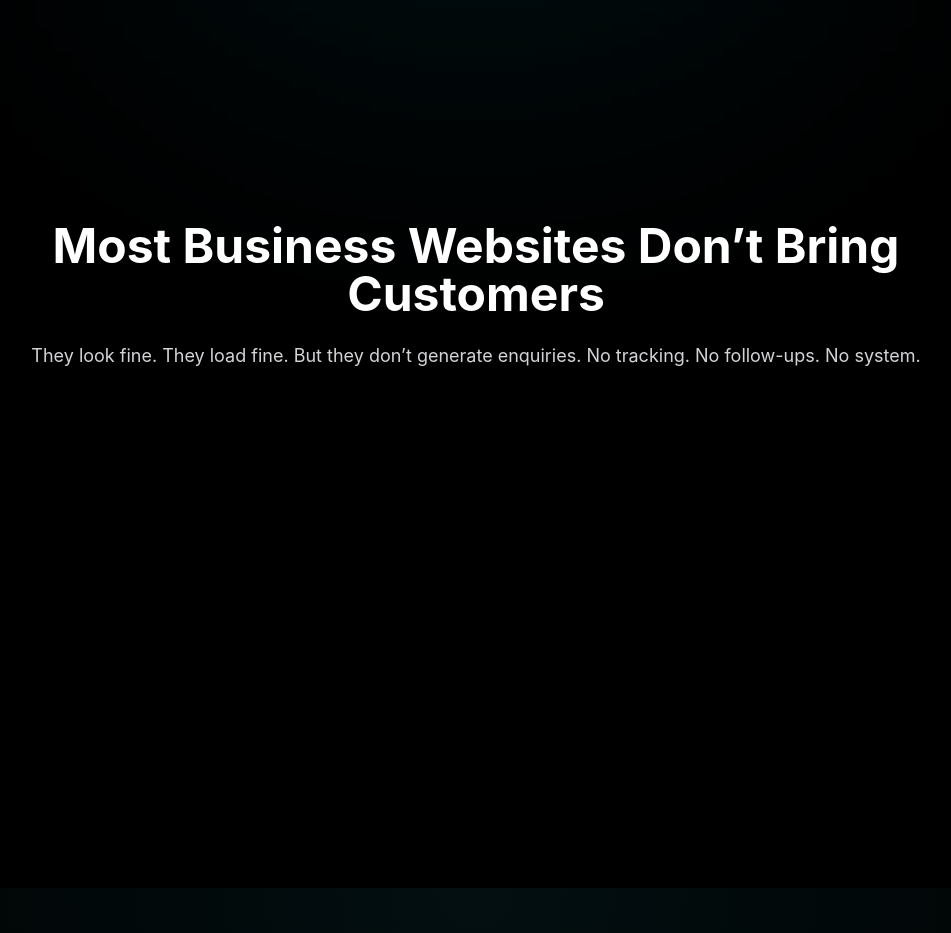
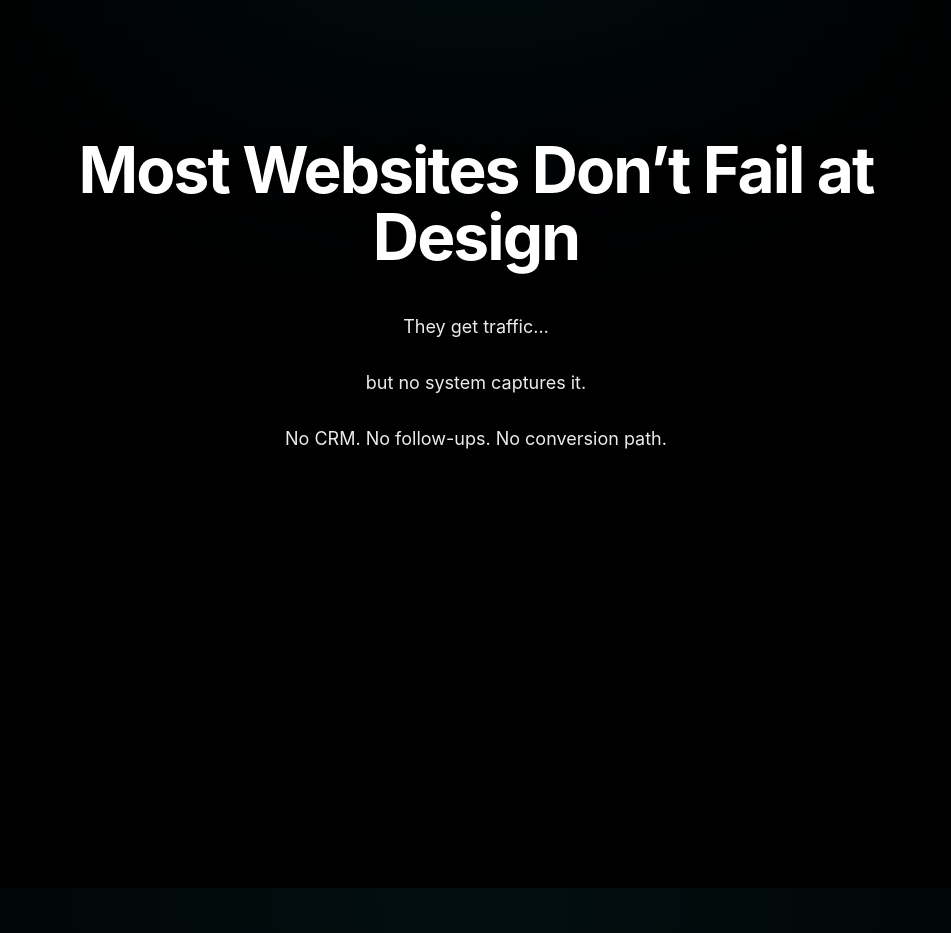
Before and after one commit to dipar2848-byte/Vanta-works-v2, a React (Vite) app: page / in a window 1280 px wide. Shown: the part 1000-1933 px from the top of the page, without its empty margins (164-1115 px from the left). Built offline with nearby package versions, Linux system fonts and the light colour scheme; no server answers.

Commit message:
Update Problem.jsx

```diff
--- a/src/components/sections/Problem.jsx
+++ b/src/components/sections/Problem.jsx
@@ -1,17 +1,52 @@
+import { motion } from "framer-motion";
 import Scene from "../motion/Scene";
 
 export default function Problem() {
   return (
     <Scene>
       <div className="max-w-4xl mx-auto text-center w-full">
-        <h2 className="text-3xl sm:text-5xl font-bold">
-          Most Business Websites Don’t Bring Customers
-        </h2>
 
-        <p className="mt-6 text-zinc-300 text-base sm:text-lg leading-relaxed">
-          They look fine. They load fine. But they don’t generate enquiries.
-          No tracking. No follow-ups. No system.
-        </p>
+        <motion.h2
+          initial={{ opacity: 0, y: 40 }}
+          whileInView={{ opacity: 1, y: 0 }}
+          viewport={{ once: true, amount: 0.4 }}
+          transition={{ duration: 0.7 }}
+          className="text-h1"
+        >
+          Most Websites Don’t Fail at Design
+        </motion.h2>
+
+        <div className="mt-10 space-y-6 text-body text-white/80">
+
+          <motion.p
+            initial={{ opacity: 0, y: 30 }}
+            whileInView={{ opacity: 1, y: 0 }}
+            viewport={{ once: true, amount: 0.4 }}
+            transition={{ delay: 0.2 }}
+          >
+            They get traffic…
+          </motion.p>
+
+          <motion.p
+            initial={{ opacity: 0, y: 30 }}
+            whileInView={{ opacity: 1, y: 0 }}
+            viewport={{ once: true, amount: 0.4 }}
+            transition={{ delay: 0.35 }}
+          >
+            but no system captures it.
+          </motion.p>
+
+          <motion.p
+            initial={{ opacity: 0, y: 30 }}
+            whileInView={{ opacity: 1, y: 0 }}
+            viewport={{ once: true, amount: 0.4 }}
+            transition={{ delay: 0.5 }}
+          >
+            No CRM. No follow-ups. No conversion path.
+          </motion.p>
+
+        </div>
+
       </div>
     </Scene>
   );
```
